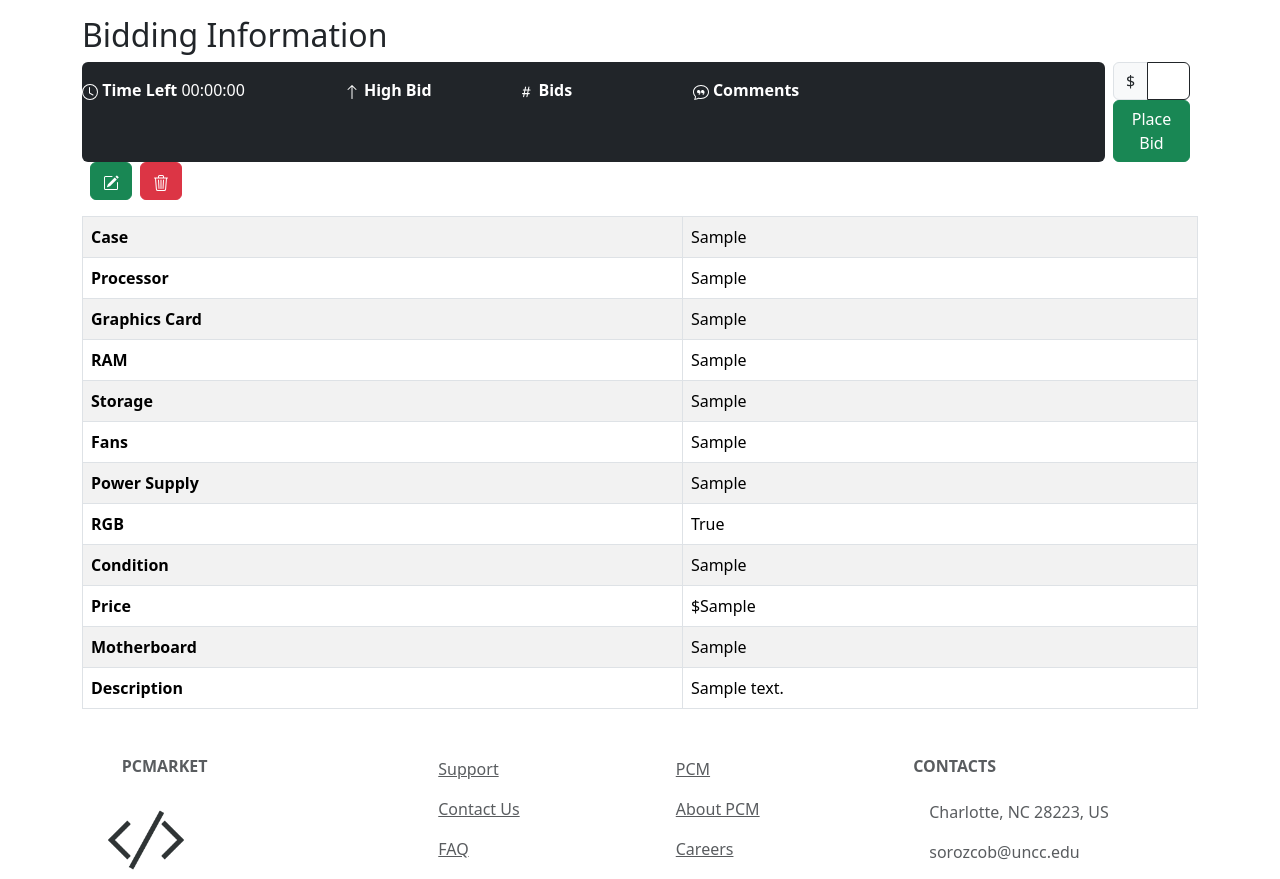
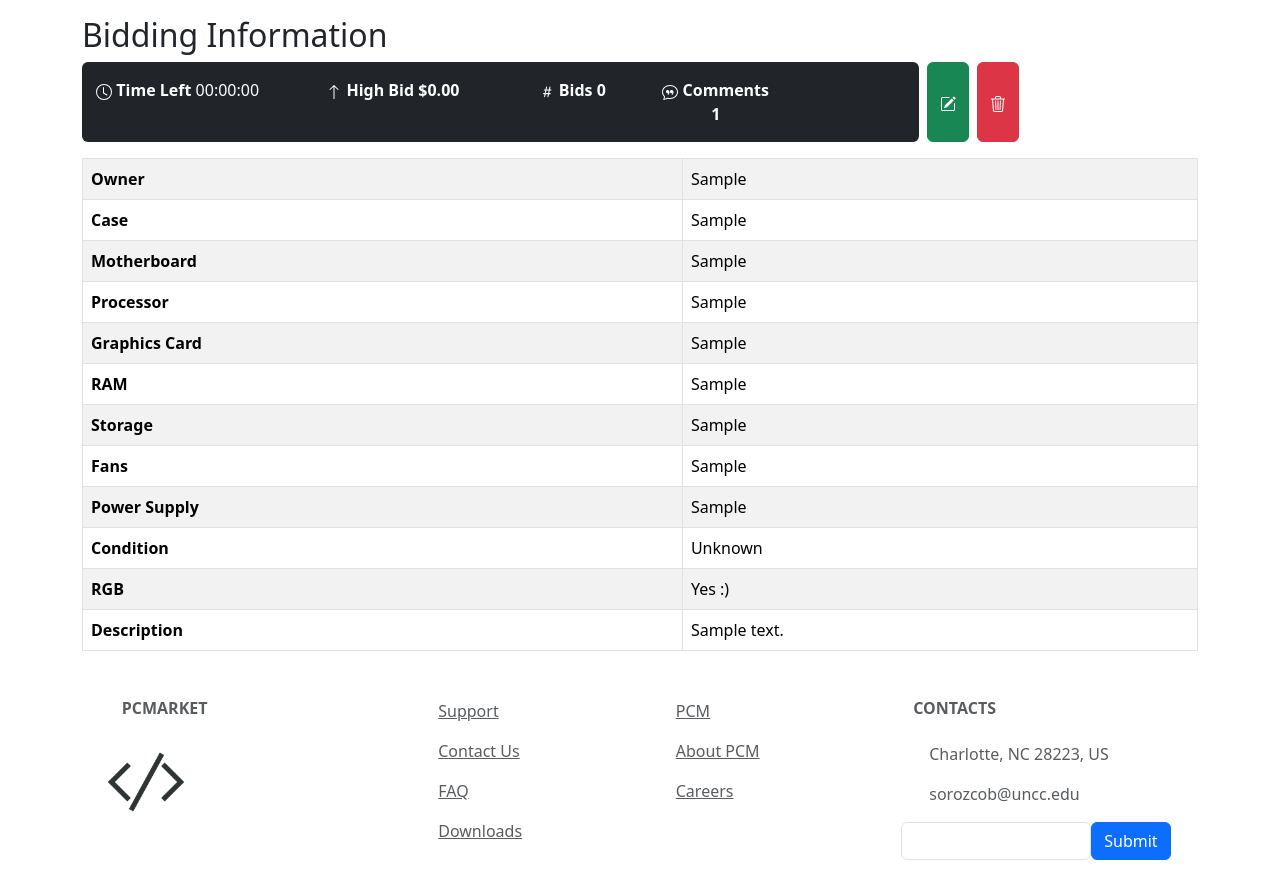
Before and after one commit to oenvinipas/PCMarket, a Flask app: page /view/1 in a window 1280 px wide. Shown: the part 178-1057 px from the top of the page. Run offline with Flask 3, Linux system fonts and the light colour scheme; the visitor is signed in with stand-in values (Sample User, id 1); tables that the repository leaves empty hold one stand-in row (values such as "Sample post").

Commit message:
Redid ISO view. Bids mostly finished

```diff
--- a/app.py
+++ b/app.py
@@ -178,10 +178,15 @@ def get_view_of_listing(listing_id: int):
     # post_id and computer_id (listing_id in this case) need to be the same number or else post is None
     post = Posts.query.get_or_404(listing_id)
     Computa = Computer.query.filter_by(computer_id=listing_id).first()
+    comment_count = Comments.query.filter_by(post_id=listing_id).count()
+    # Add Bids DB and query for bids_count
+    # bids_count = Bids.query.filter_by(post_id=listing_id).count()
     return render_template(
         "iso-view.html",
         Computa=Computa,
         post=post,
+        comment_count=comment_count,
+        bids_count=0 # REPLACE WITH bids_count LATER
     )
 
 
@@ -274,6 +279,7 @@ def process_bid(listing_id: int):
 
     if bid_amt <= float(post.computer.price):
         flash("Bid must be higher than current price", "danger")
+        return redirect(f"/view/{listing_id}")
     else:
         post.computer.price = bid_amt
         db.session.commit()
--- a/templates/iso-view.html
+++ b/templates/iso-view.html
@@ -12,7 +12,7 @@
    <div class="mt-3">
     <h2>Bidding Information</h2>
     <div class="d-flex">
-      <div class="col-md-11 bg-dark text-white rounded">
+      <div class="col-md-11 bg-dark text-white rounded w-75 text-center">
         <div class="row">
           <!-- Time Left Column -->
           <div class="col-md-3 mt-3">
@@ -22,38 +22,38 @@
                 </svg><strong> Time Left</strong> <span id="time-left">00:00:00</span></p>
           </div>
           <!-- Highest Bid -->
-          <div class="col-md-2 mt-3">
+          <div class="col-md-3 mt-3">
             <p><svg xmlns="http://www.w3.org/2000/svg" width="16" height="16" fill="currentColor" class="bi bi-arrow-up" viewBox="0 0 16 16">
               <path fill-rule="evenodd" d="M8 15a.5.5 0 0 0 .5-.5V2.707l3.146 3.147a.5.5 0 0 0 .708-.708l-4-4a.5.5 0 0 0-.708 0l-4 4a.5.5 0 1 0 .708.708L7.5 2.707V14.5a.5.5 0 0 0 .5.5z"/>
-            </svg><strong> High Bid</strong></p>
+            </svg><strong> High Bid ${{ '%.2f'|format(Computa.price|float) }}</strong></p>
         </div>
         <!-- Highest Bid -->
         <div class="col-md-2 mt-3">
           <p><svg xmlns="http://www.w3.org/2000/svg" width="16" height="16" fill="currentColor" class="bi bi-hash" viewBox="0 0 16 16">
             <path d="M8.39 12.648a1.32 1.32 0 0 0-.015.18c0 .305.21.508.5.508.266 0 .492-.172.555-.477l.554-2.703h1.204c.421 0 .617-.234.617-.547 0-.312-.188-.53-.617-.53h-.985l.516-2.524h1.265c.43 0 .618-.227.618-.547 0-.313-.188-.524-.618-.524h-1.046l.476-2.304a1.06 1.06 0 0 0 .016-.164.51.51 0 0 0-.516-.516.54.54 0 0 0-.539.43l-.523 2.554H7.617l.477-2.304c.008-.04.015-.118.015-.164a.512.512 0 0 0-.523-.516.539.539 0 0 0-.531.43L6.53 5.484H5.414c-.43 0-.617.22-.617.532 0 .312.187.539.617.539h.906l-.515 2.523H4.609c-.421 0-.609.219-.609.531 0 .313.188.547.61.547h.976l-.516 2.492c-.008.04-.015.125-.015.18 0 .305.21.508.5.508.265 0 .492-.172.554-.477l.555-2.703h2.242l-.515 2.492zm-1-6.109h2.266l-.515 2.563H6.859l.532-2.563z"/>
-          </svg><strong> Bids</strong></p>
+          </svg><strong> Bids {{ bids_count }}</strong></p>
       </div>
           <!-- Comments-->
           <div class="col-md-2 mt-3">
               <p><svg xmlns="http://www.w3.org/2000/svg" width="16" height="16" fill="currentColor" class="bi bi-chat-quote" viewBox="0 0 16 16">
                 <path d="M2.678 11.894a1 1 0 0 1 .287.801 10.97 10.97 0 0 1-.398 2c1.395-.323 2.247-.697 2.634-.893a1 1 0 0 1 .71-.074A8.06 8.06 0 0 0 8 14c3.996 0 7-2.807 7-6 0-3.192-3.004-6-7-6S1 4.808 1 8c0 1.468.617 2.83 1.678 3.894zm-.493 3.905a21.682 21.682 0 0 1-.713.129c-.2.032-.352-.176-.273-.362a9.68 9.68 0 0 0 .244-.637l.003-.01c.248-.72.45-1.548.524-2.319C.743 11.37 0 9.76 0 8c0-3.866 3.582-7 8-7s8 3.134 8 7-3.582 7-8 7a9.06 9.06 0 0 1-2.347-.306c-.52.263-1.639.742-3.468 1.105z"/>
                 <path d="M7.066 6.76A1.665 1.665 0 0 0 4 7.668a1.667 1.667 0 0 0 2.561 1.406c-.131.389-.375.804-.777 1.22a.417.417 0 0 0 .6.58c1.486-1.54 1.293-3.214.682-4.112zm4 0A1.665 1.665 0 0 0 8 7.668a1.667 1.667 0 0 0 2.561 1.406c-.131.389-.375.804-.777 1.22a.417.417 0 0 0 .6.58c1.486-1.54 1.293-3.214.682-4.112z"/>
-              </svg><strong> Comments</strong></p>
+              </svg><strong> Comments {{ comment_count }}</strong></p>
           </div>
       </div>
     </div>
+    {% if session_user_id != post.user_id %}
     <form method="POST">
       <div class="mx-auto px-2">
-        <div class="input-group">
-          <span class="input-group-text">$</span>
-          <input type="text" class="form-control border border-dark" aria-label="Dollar amount (with dot and two decimal places)" id="bid" name="bid">
-      </div>
-        <button type="submit" href="#" class="btn btn-success">Place Bid</a> <!-- BID BUTTON-->
+        <div class="input-group w-75 mt-2">
+            <span class="input-group-text">$</span>
+            <input type="text" class="form-control border border-dark" aria-label="Dollar amount (with dot and two decimal places)" id="bid" name="bid">
+            <button type="submit" href="#" class="btn btn-success">Place Bid</button>
+          </div>
       </div>
     </form>
-    </div>
+    {% else %}
     <!-- Edit/Delete Buttons -->
-    {% if session_user_id == post.user_id %}
       <div class="d-flex gap-2">
         <form action="/edit/{{ Computa.computer_id }}" method="GET">
             <button class="btn btn-success">
@@ -82,8 +82,16 @@
   {% endwith %}
     <tbody>
       <tr>
+        <th scope="row">Owner</th>
+        <td>{{ post.user.first_name }}</td>
+      </tr>
+      <tr>
         <th scope="row">Case</th>
         <td> {{ Computa.case }}</td>
+      </tr>
+      <tr>
+        <th scope="row">Motherboard</th>
+        <td> {{ Computa.motherboard }}</td>
       </tr>
       <tr>
         <th scope="row">Processor</th>
@@ -110,20 +118,33 @@
         <td> {{ Computa.power_supply }}</td>
       </tr>
       <tr>
-        <th scope="row">RGB</th>
-        <td> {{ Computa.rgb }}</td>
+        <th scope="row">Condition</th>
+          <td>
+              {% if Computa.condition|int == 1 %}
+                  Factory New
+              {% elif Computa.condition|int == 2 %}
+                  Minimal Wear
+              {% elif Computa.condition|int == 3 %}
+                  Field-Tested
+              {% elif Computa.condition|int == 4 %}
+                  Well-Worn
+              {% elif Computa.condition|int == 5 %}
+                  Battle-Scarred
+              {% else %}
+                  Unknown
+              {% endif %}
+
+          </td>
       </tr>
       <tr>
-        <th scope="row">Condition</th>
-        <td> {{ Computa.condition }}</td>
-      </tr>
-      <tr>
-        <th scope="row">Price</th>
-        <td> ${{ Computa.price }}</td>
-      </tr>
-      <tr>
-        <th scope="row">Motherboard</th>
-        <td> {{ Computa.motherboard }}</td>
+        <th scope="row">RGB</th>
+        <td>
+            {% if Computa.rgb == True %}
+                Yes :)
+            {% else %}
+                No :(
+            {% endif %}
+        </td>
       </tr>
       <tr>
         <th scope="row">Description</th>
```
